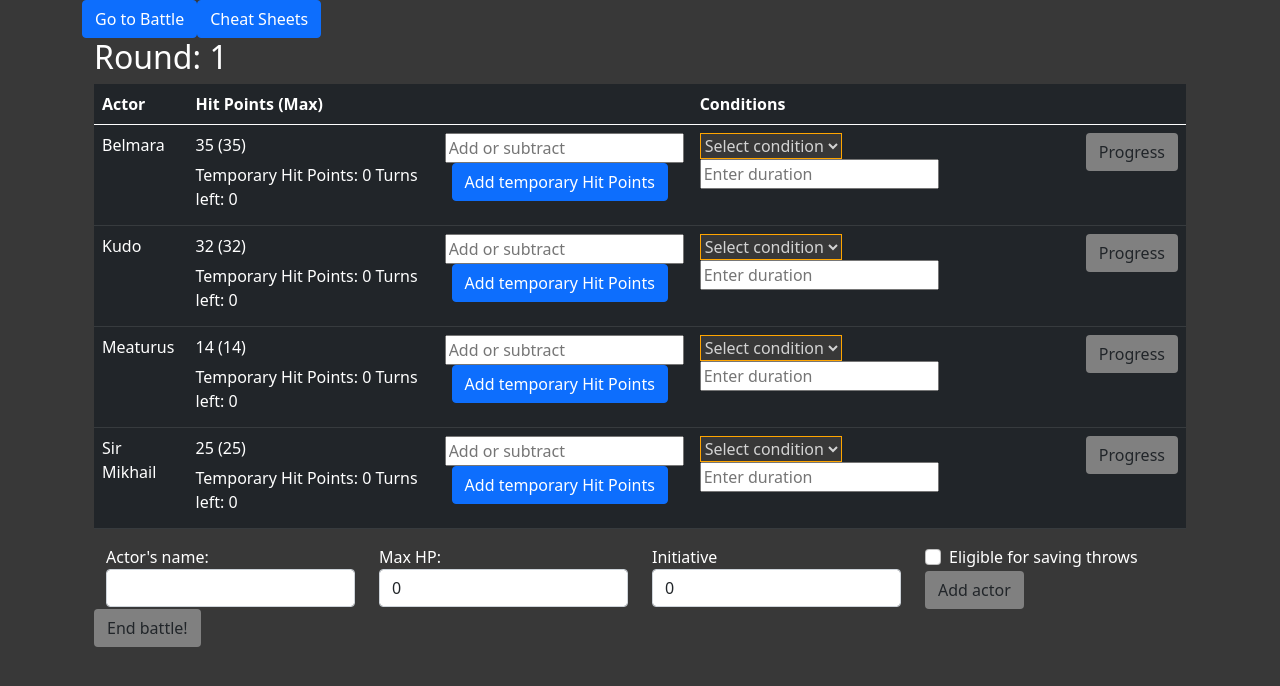
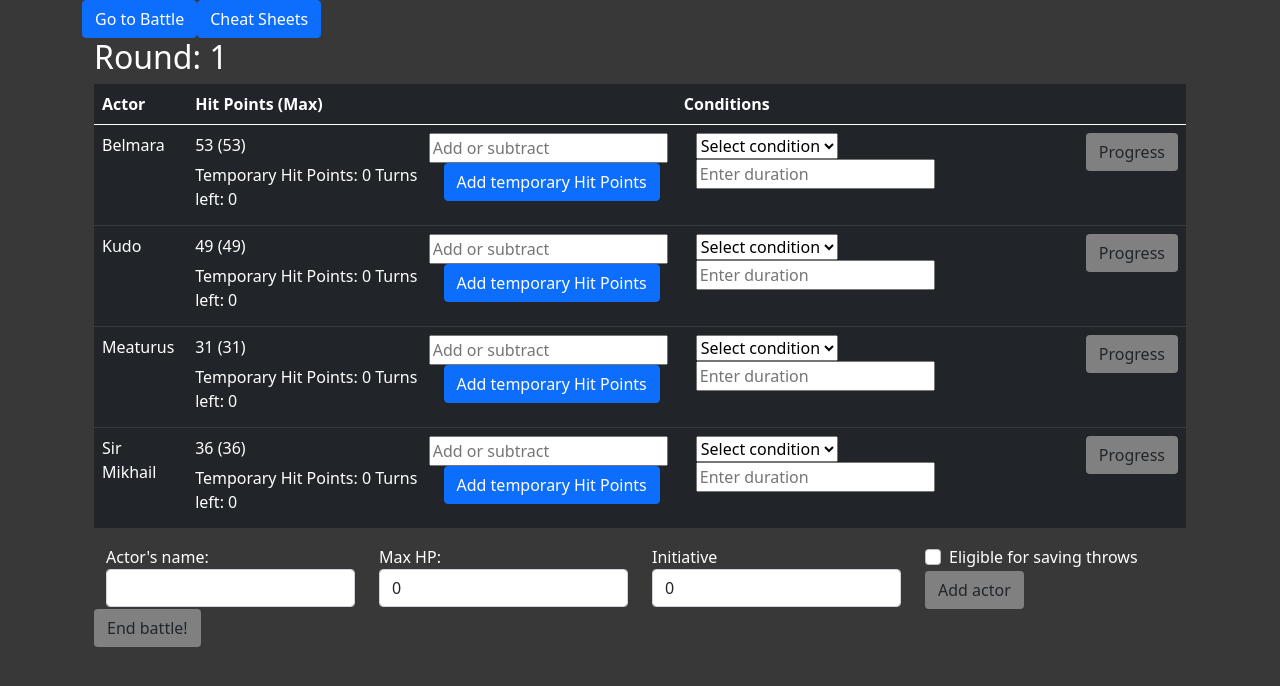
Before and after one commit to vincent2704/dungeon-masters-tracker, an Angular app: page / in a window 1280 px wide. Both pictures are taken after a click on the button "Start battle!". Shown: the top 686 px of the page. Built offline with nearby package versions, Linux system fonts and the light colour scheme.

Commit message:
refactor - moved all condition related data from battle component to condition component

```diff
--- a/src/app/battle/battle.component.html
+++ b/src/app/battle/battle.component.html
@@ -27,19 +27,7 @@
           <app-temporary-hit-points [actor]="actor"></app-temporary-hit-points>
         </td>
         <td>
-          <app-condition *ngFor="let condition of actor.battleConditions"
-                         [battleCondition]="condition" [actor]="actor"></app-condition>
-          <form (ngSubmit)="onSubmitCondition(actor)">
-            <select
-              *ngIf="actor.getAvailableConditions().length > 0" (change)="setConditionToAdd($event)"
-              (keydown.enter)="onSubmitCondition(actor)">
-              <option>Select condition</option>
-              <option *ngFor="let condition of actor.getAvailableConditions()">
-                {{condition.getName()}}
-              </option>
-            </select>
-            <input type="number" placeholder="Enter duration" (keydown.enter)="setConditionToAddDuration($event)">
-          </form>
+          <app-condition [actor]="actor"></app-condition>
         </td>
         <td>
           <button class="btn" (click)="progressActor(actor)" [disabled]="isActorProgressed(actor)">
--- a/src/app/battle/battle.component.ts
+++ b/src/app/battle/battle.component.ts
@@ -1,8 +1,6 @@
 import {Component, OnInit, ViewChild} from '@angular/core';
 import {Actor} from "../models/actor";
 import {ActorService} from "../services/actor.service";
-import {Condition} from "../models/Condition";
-import {BattleCondition} from "../models/battleCondition";
 import {NgbModal, NgbModalConfig} from "@ng-bootstrap/ng-bootstrap";
 
 @Component({
@@ -14,11 +12,6 @@ export class BattleComponent implements OnInit {
   isBattleStarted: boolean = false;
   actors: Actor[] = []; //TODO: observable from ActorService?
   round: number = 1;
-  CONDITIONS: Condition[] = Condition.CONDITIONS;
-
-  // condition form
-  conditionToAdd!: Condition;
-  conditionToAddDuration: number = 0;
 
   @ViewChild('initiativeConflictModal')
   conflictModal!: any;
@@ -82,29 +75,10 @@ export class BattleComponent implements OnInit {
     return actorToCheck.isActorTurnProgressed();
   }
 
-  setConditionToAdd(event: Event) {
-    let conditionName = (<HTMLInputElement>event.target).value;
-    for (let condition of this.CONDITIONS) {
-      if (condition.getName() === conditionName) {
-        this.conditionToAdd = condition;
-      }
-    }
-  }
-
-  setConditionToAddDuration(event: Event) {
-    this.conditionToAddDuration = parseInt((<HTMLInputElement>event.target).value);
-    (<HTMLInputElement>event.target).value = '';
-  }
-
   onSubmitHP(actor: Actor, event: any) {
     let hpModifier = parseInt(event.target.value);
     actor.modifyHp(hpModifier);
     (<HTMLInputElement>event.target).value = '';
-  }
-
-  onSubmitCondition(actor: Actor) {
-    let battleCondition = new BattleCondition(this.conditionToAdd, this.conditionToAddDuration);
-    this.actorService.addBattleCondition(actor, battleCondition);
   }
 
   onClickResolveConflict() {
--- a/src/app/battle/condition/condition.component.html
+++ b/src/app/battle/condition/condition.component.html
@@ -1,12 +1,13 @@
 <!--{{battleCondition | json}}-->
 <div class="container">
+  <div *ngFor="let battleCondition of actor.battleConditions">
     <div class="row">
       <div class="col-sm">
         <button class="btn btn-primary" (click)="onShowDescription()">{{battleCondition.getName()}}</button>
       </div>
       <div class="col-sm">
         <div *ngIf="showDeathSavingThrows(); else durationBlock">
-        <app-death-saving-throws [actor]="actor"></app-death-saving-throws>
+          <app-death-saving-throws [actor]="actor" *ngIf="isUnconsciousCondition(battleCondition)"></app-death-saving-throws>
         </div>
         <ng-template #durationBlock>
           <div *ngIf="!battleCondition.isPermanent() && battleCondition.getDurationInTurns() > 0">
@@ -24,3 +25,15 @@
       </div>
     </div>
   </div>
+  <form (ngSubmit)="onSubmitCondition(actor)">
+    <select
+      *ngIf="actor.getAvailableConditions().length > 0" (change)="setConditionToAdd($event)"
+      (keydown.enter)="onSubmitCondition(actor)">
+      <option>Select condition</option>
+      <option *ngFor="let condition of actor.getAvailableConditions()">
+        {{condition.getName()}}
+      </option>
+    </select>
+    <input type="number" placeholder="Enter duration" (keydown.enter)="setConditionToAddDuration($event)">
+  </form>
+</div>
--- a/src/app/battle/condition/condition.component.ts
+++ b/src/app/battle/condition/condition.component.ts
@@ -11,13 +11,16 @@ import {Condition} from "../../models/Condition";
 })
 export class ConditionComponent implements OnInit {
 
-  @Input()
-  battleCondition!: BattleCondition;
+  CONDITIONS: Condition[] = Condition.CONDITIONS;
 
   @Input()
   actor!: Actor;
 
   showDescription: boolean = false;
+
+  // condition form
+  conditionToAdd!: Condition;
+  conditionToAddDuration: number = 0;
 
   constructor(private actorService: ActorService) {
   }
@@ -26,7 +29,9 @@ export class ConditionComponent implements OnInit {
   }
 
   isUnconscious(): boolean {
-    return this.battleCondition.getCondition() === Condition.UNCONSCIOUS;
+    return !!this.actor.battleConditions.find(battleCondition => {
+      return battleCondition.getCondition() === Condition.UNCONSCIOUS;
+    })
   }
 
   removeCondition(condition: Condition) {
@@ -44,4 +49,27 @@ export class ConditionComponent implements OnInit {
       return false;
     }
   }
+
+  onSubmitCondition(actor: Actor) {
+    let battleCondition = new BattleCondition(this.conditionToAdd, this.conditionToAddDuration);
+    this.actorService.addBattleCondition(actor, battleCondition);
+  }
+
+  setConditionToAdd(event: Event) {
+    let conditionName = (<HTMLInputElement>event.target).value;
+    for (let condition of this.CONDITIONS) {
+      if (condition.getName() === conditionName) {
+        this.conditionToAdd = condition;
+      }
+    }
+  }
+
+  setConditionToAddDuration(event: Event) {
+    this.conditionToAddDuration = parseInt((<HTMLInputElement>event.target).value);
+    (<HTMLInputElement>event.target).value = '';
+  }
+
+  isUnconsciousCondition(battleCondition: BattleCondition): boolean {
+    return battleCondition.getCondition() === Condition.UNCONSCIOUS;
+  }
 }
--- a/src/app/models/actorsData.ts
+++ b/src/app/models/actorsData.ts
@@ -1,8 +1,8 @@
 import {Actor} from "./actor";
 
 export const PROTAGONISTS = [
-  new Actor('Belmara', 35, 35, 4),
-  new Actor('Kudo', 32, 32, 3),
-  new Actor('Meaturus', 14, 14, 2),
-  new Actor('Sir Mikhail', 25, 25, 1),
+  new Actor('Belmara', 53, 53, 4),
+  new Actor('Kudo', 49, 49, 3),
+  new Actor('Meaturus', 31, 31, 2),
+  new Actor('Sir Mikhail', 36, 36, 1),
 ];
```
Also changed, not shown: 1 other file (tests, documents, lock files or other folders). Lines whose indentation alone changed are shown as unchanged.
